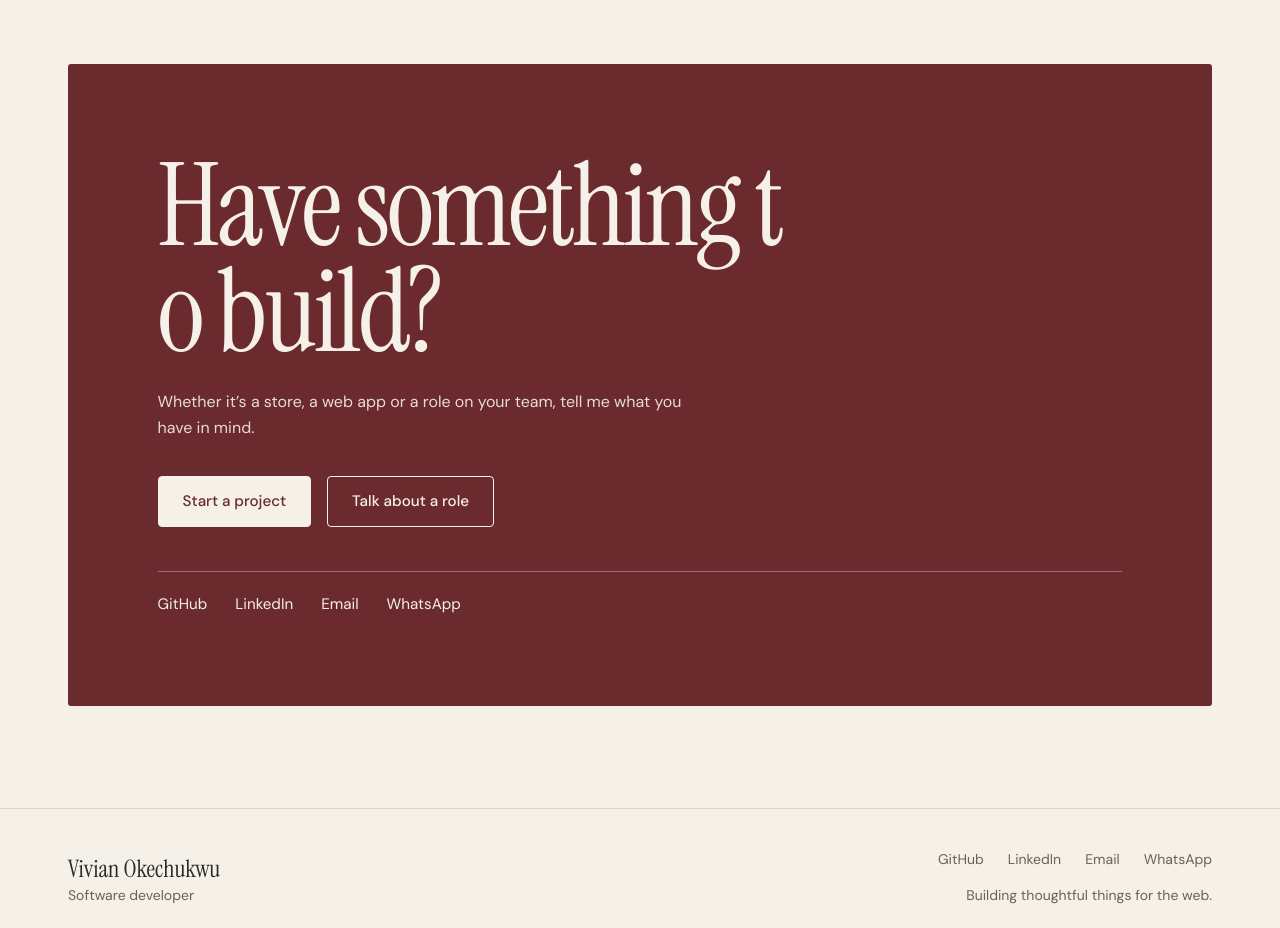
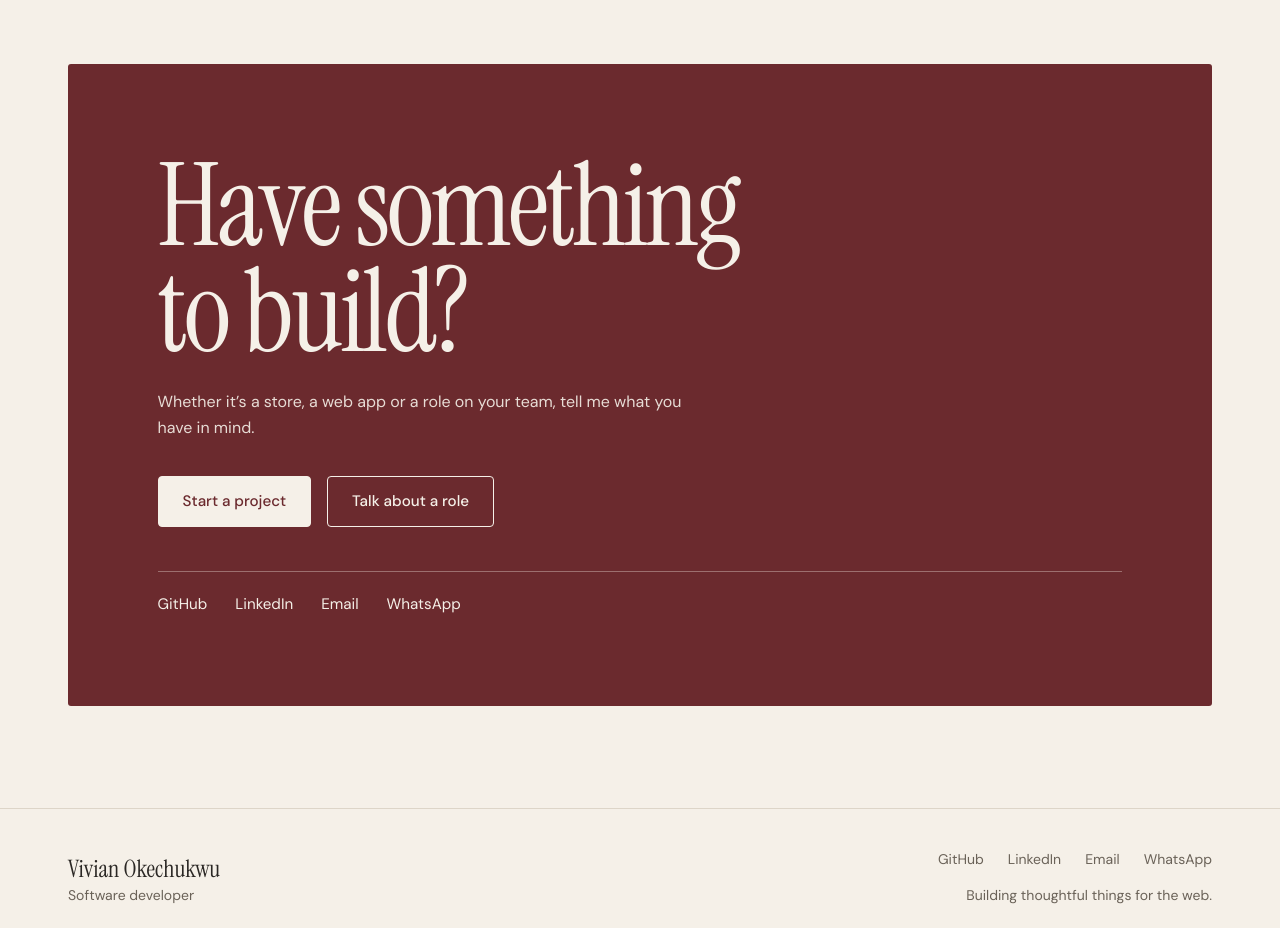
Before and after one commit to Vivianclare-codes/viviancodes, a Next.js app: page / in a window 1280 px wide. Shown: the part 4580-5508 px from the top of the page. Built offline with nearby package versions, Linux system fonts and the light colour scheme.

Commit message:
feat: minor changes

```diff
--- a/src/app/globals.css
+++ b/src/app/globals.css
@@ -163,6 +163,10 @@ body {
   display: inline-block;
 }
 
+.contact-word {
+  white-space: nowrap;
+}
+
 .contact-heading.is-visible .contact-letter {
   animation: letter-appear 180ms ease-out both;
 }
--- a/src/components/Contact.tsx
+++ b/src/components/Contact.tsx
@@ -1,7 +1,7 @@
 
 "use client";
 
-import { useEffect, useRef, useState } from "react";
+import { Fragment, useEffect, useRef, useState } from "react";
 import Container from "./container";
 import { siteConfig } from "@/lib/site";
 
@@ -52,6 +52,7 @@ export default function Contact() {
   }, [isVisible]);
 
   const headline = "Have something to build?";
+  const words = headline.split(" ");
 
   return (
     <section id="contact" className="pb-[clamp(3.5rem,8vw,7rem)]">
@@ -65,17 +66,30 @@ export default function Contact() {
             }`}
           >
             <span aria-hidden="true">
-              {Array.from(headline).map((character, index) => (
+              {words.map((word, wordIndex) => {
+                const letterOffset = words
+                  .slice(0, wordIndex)
+                  .reduce((total, previousWord) => total + previousWord.length + 1, 0);
+
+                return (
+                  <Fragment key={wordIndex}>
+                    <span className="contact-word">
+                      {Array.from(word).map((character, index) => (
                         <span
                           key={index}
                           className="contact-letter"
                           style={{
-                    animationDelay: `${index * 35}ms`,
+                            animationDelay: `${(letterOffset + index) * 35}ms`,
                           }}
                         >
-                  {character === " " ? "\u00A0" : character}
+                          {character}
                         </span>
                       ))}
+                    </span>
+                    {wordIndex < words.length - 1 ? " " : null}
+                  </Fragment>
+                );
+              })}
             </span>
           </h2>
 
```
Lines whose indentation alone changed are shown as unchanged.
